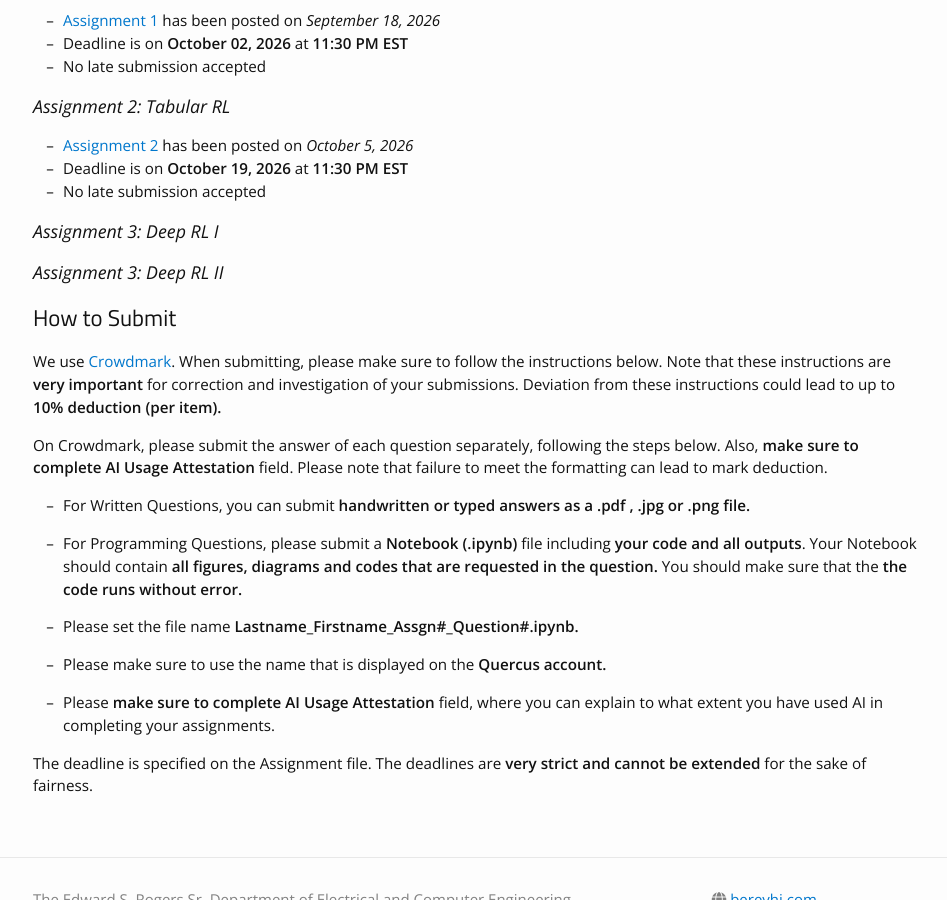
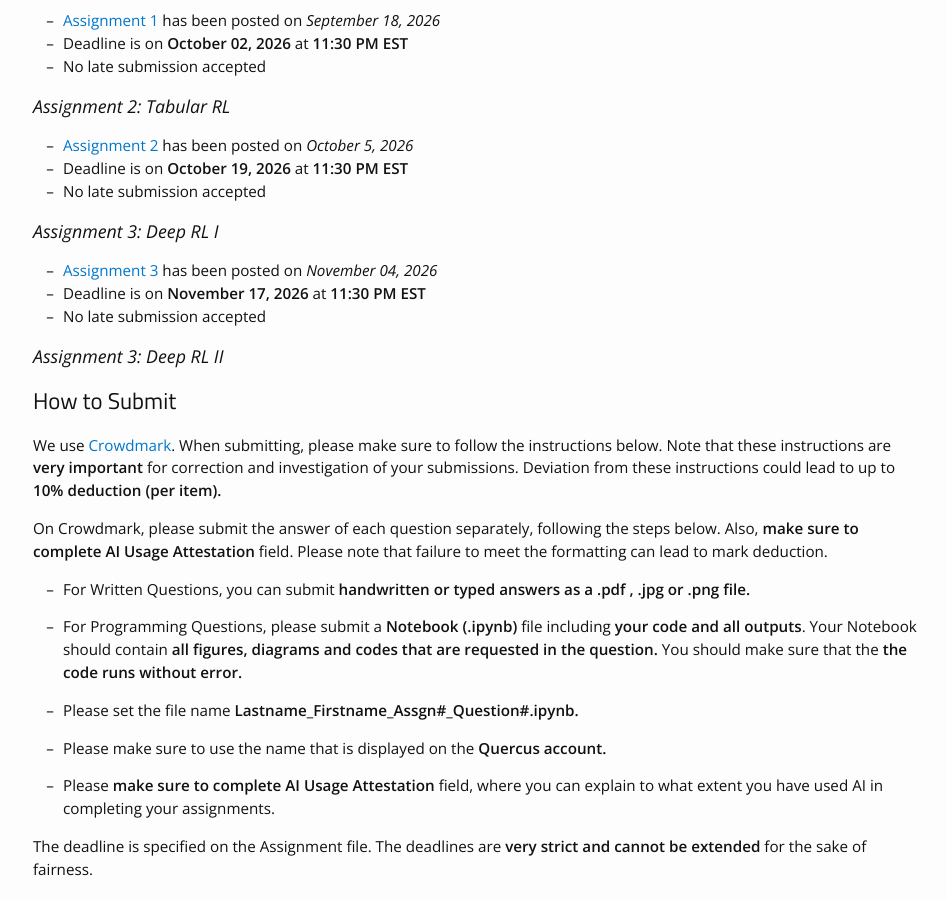
Before and after one commit to bereyhi-courses/rl-utoronto, a Jekyll site: the page built from assignments.md, in a window 1280 px wide and 900 px high, scrolled down 900 px. Shown: the whole window, without its empty margins (162-1109 px from the left). Built offline with Jekyll 4.4.1, drawn with Linux system fonts in a browser that asks for light colours; nearby versions of some CDN libraries.

Commit message:
Asgn3 added

```diff
--- a/assignments.md
+++ b/assignments.md
@@ -32,9 +32,9 @@ As mentioned in the main page, the course will consists of 4 assignment sets. Ea
 - No late submission accepted
 
 ### Assignment 3: Deep RL I
-<!-- - [Assignment 3]({{site.baseurl}}/assignments/04_assignment3) has been posted on _November 10, 2025_
-- Deadline is on __November 26, 2025__ at __11:59 PM EST__
-- Up to 2 days delay with __10% deduction__ per day -->
+- [Assignment 3]({{site.baseurl}}/assignments/03_assignment3) has been posted on _November 04, 2026_
+- Deadline is on __November 17, 2026__ at __11:30 PM EST__
+- No late submission accepted
 
 ### Assignment 3: Deep RL II
 <!-- - [Assignment 4]({{site.baseurl}}/assignments/04_assignment3) has been posted on _November 10, 2025_
```
Also changed, not shown: _assignments/03_assignment3.md (+4 -4 lines), _lectures/L39_QApprox.md (deleted, +0 -15 lines), 3 other files.
